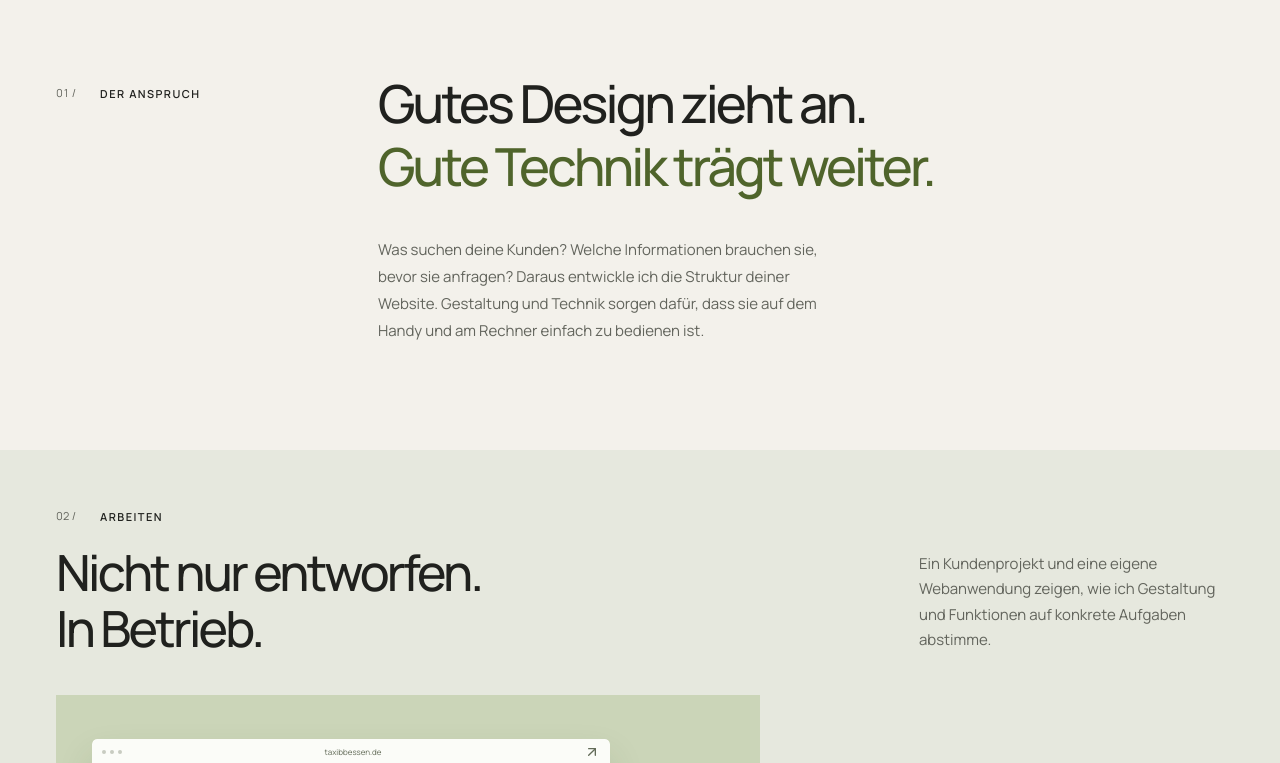
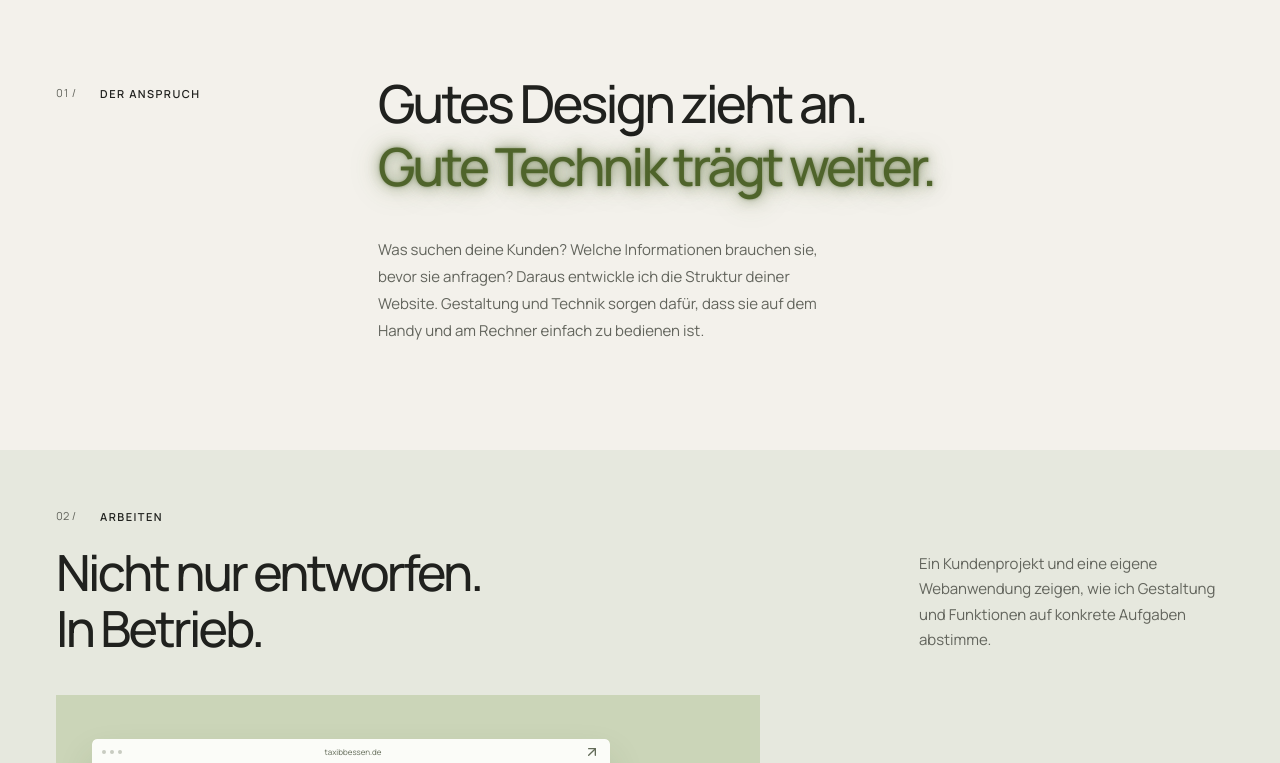
Before and after one commit to issahareb/Harebdigital, a Next.js app: page / in a window 1280 px wide. Shown: the part 2820-3583 px from the top of the page. Built offline with nearby package versions, Linux system fonts and the light colour scheme.

Commit message:
Make scroll-accent words glow visibly in the existing olive tone

```diff
--- a/app/globals.css
+++ b/app/globals.css
@@ -542,9 +542,15 @@ h3 {
 .scroll-accent-word {
   color: #787a6f;
   color: color-mix(in srgb, #787a6f, var(--hd-accent) calc(var(--word-reveal, 0) * 100%));
+  /* A visible olive halo follows the same word-by-word scroll progress.
+     Keep the letterforms dark and crisp on the light background. */
+  text-shadow:
+    0 0 .06em color-mix(in srgb, var(--hd-accent) calc(var(--word-reveal, 0) * 55%), transparent),
+    0 0 .24em color-mix(in srgb, var(--hd-accent) calc(var(--word-reveal, 0) * 60%), transparent),
+    0 .02em .55em color-mix(in srgb, var(--hd-accent) calc(var(--word-reveal, 0) * 38%), transparent);
 }
 @media (prefers-reduced-motion: reduce) {
-  .scroll-accent-word { color: var(--hd-accent); }
+  .scroll-accent-word { color: var(--hd-accent); text-shadow: none; }
 }
 .approach-bottom {
   margin-top: 38px;
```
